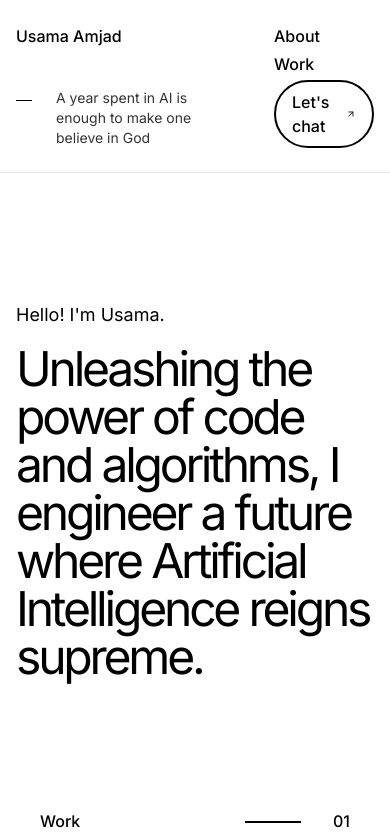
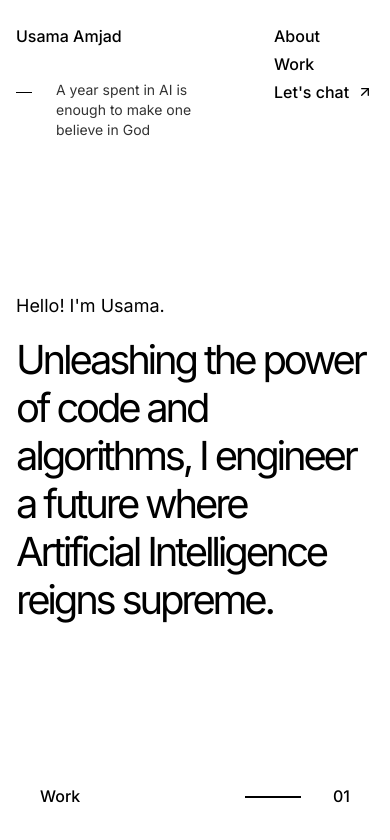
Before and after one commit to abdulrehmandev/ml-portfolio, a Next.js app: page / in a window 390 px wide. Shown: the top 840 px of the page. Built offline with nearby package versions, Linux system fonts and the light colour scheme.

Commit message:
Minor Fixes with Chat Button

```diff
--- a/components/About.jsx
+++ b/components/About.jsx
@@ -6,7 +6,7 @@ import Image from "next/image";
 
 const About = () => {
   return (
-    <section className="my-32">
+    <section className="my-32" id="about">
       <Container>
         <div className="flex items-center mb-10 justify-between">
           <h4 className="font-medium">About</h4>
--- a/components/Footer.jsx
+++ b/components/Footer.jsx
@@ -8,16 +8,16 @@ const Footer = () => {
     <div>
       <Container>
         <div className="my-64">
-          <LetsChatButton className="mx-auto px-8 transition duration-300 py-4 font-medium text-3xl w-fit" />
+          <LetsChatButton className="mx-auto border-2 rounded-full hover:bg-black hover:text-white px-10 md:px-10 transition duration-300 py-4 md:py-4 font-medium text-3xl w-fit" />
         </div>
         <div className="flex justify-between items-start py-2 mb-4">
           <div className="flex flex-col gap-2 h-fit font-medium">
             <ul className="flex flex-col gap-2">
               <li>
-                <Link href="/">About</Link>
+                <Link href="/#about">About</Link>
               </li>
               <li>
-                <Link href="/">Work</Link>
+                <Link href="/#work">Work</Link>
               </li>
             </ul>
             {/* <LetsChatButton /> */}
@@ -40,7 +40,7 @@ const Footer = () => {
           </div>
         </div>
       </Container>
-      <div className="py-3 border-t">
+      <div className="py-3">
         <p className="text-[0.7rem] text-center">
           Designed & Developed by{" "}
           <Link
--- a/components/Header.jsx
+++ b/components/Header.jsx
@@ -4,7 +4,7 @@ import LetsChatButton from "@/components/LetsChatButton";
 
 const Header = () => {
   return (
-    <div className="py-4 border-b">
+    <div className="py-4">
       <Container>
         <nav className="py-2 flex gap-2 justify-between">
           <div className="flex flex-col md:flex-row gap-8 md:gap-0 justify-between w-full md:max-w-md lg:max-w-lg">
@@ -23,10 +23,10 @@ const Header = () => {
           <div className="flex flex-col md:flex-row md:items-center gap-1 md:gap-6 h-fit font-medium">
             <ul className="flex flex-col md:flex-row md:items-center gap-1 md:gap-6">
               <li>
-                <Link href="/">About</Link>
+                <Link href="#about">About</Link>
               </li>
               <li>
-                <Link href="/">Work</Link>
+                <Link href="#work">Work</Link>
               </li>
             </ul>
             <LetsChatButton />
--- a/components/Hero.jsx
+++ b/components/Hero.jsx
@@ -5,7 +5,7 @@ const Hero = () => {
     <section className="py-32">
       <Container>
         <h5 className="text-lg mb-4">Hello! I'm Usama.</h5>
-        <p className="text-[3rem] sm:text-[4rem] md:text-[5rem] lg:text-[5rem] tracking-[-0.2rem] md:tracking-[-0.3rem] lg:max-w-[80%] leading-[3rem] sm:leading-[4rem] md:leading-[5rem] lg:leading-[6rem]">
+        <p className="text-[2.5rem] sm:text-[3rem] md:text-[4rem] lg:text-[5rem] tracking-[-0.2rem] md:tracking-[-0.3rem] lg:max-w-[80%] leading-[3rem] md:leading-[4rem] lg:leading-[5rem]">
           {/* A multidisciplinary designer focusing on digital experiences. */}
           Unleashing the power of code and algorithms, I engineer a future where
           Artificial Intelligence reigns supreme.
--- a/components/LetsChatButton.jsx
+++ b/components/LetsChatButton.jsx
@@ -5,7 +5,7 @@ const LetsChatButton = ({ className }) => {
   return (
     <Link
       href="https://docs.google.com/forms/d/e/1FAIpQLSc2wswIbdrHEu6vCyjESYkqL25CIbwQrFahWPtcIG-fTsahxw/viewform?usp=sf_link"
-      className={`flex items-center gap-2 border-2 border-black rounded-full px-4 py-2 hover:bg-black hover:text-white group min-w-[100px] ${
+      className={`flex items-center gap-2 md:border-2 border-black md:rounded-full md:px-4 md:py-2 md:hover:bg-black md:hover:text-white group min-w-[100px] ${
         className && className
       }`}
       target="_blank"
--- a/components/Projects.jsx
+++ b/components/Projects.jsx
@@ -4,9 +4,9 @@ import { projects } from "@/data/projects";
 
 const Projects = () => {
   return (
-    <section className="mb-10">
+    <section className="mb-10" id="work">
       <Container>
-        <div className="flex items-center mb-8 justify-between px-6">
+        <div className="flex items-center my-8 justify-between px-6">
           <h4 className="font-medium">Work</h4>
           <div className="flex gap-8 md:text-base">
             <span className="w-14 h-[2px] mt-3 bg-black"></span>
```
